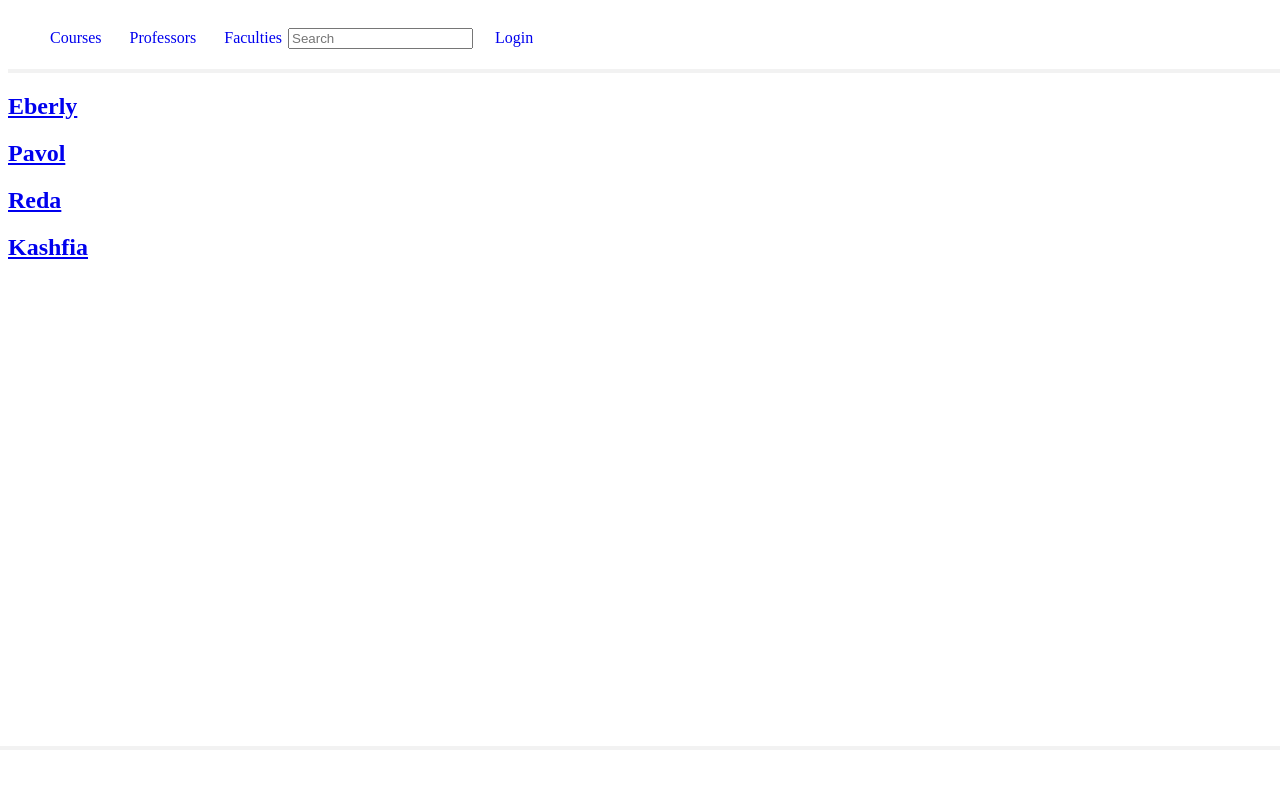
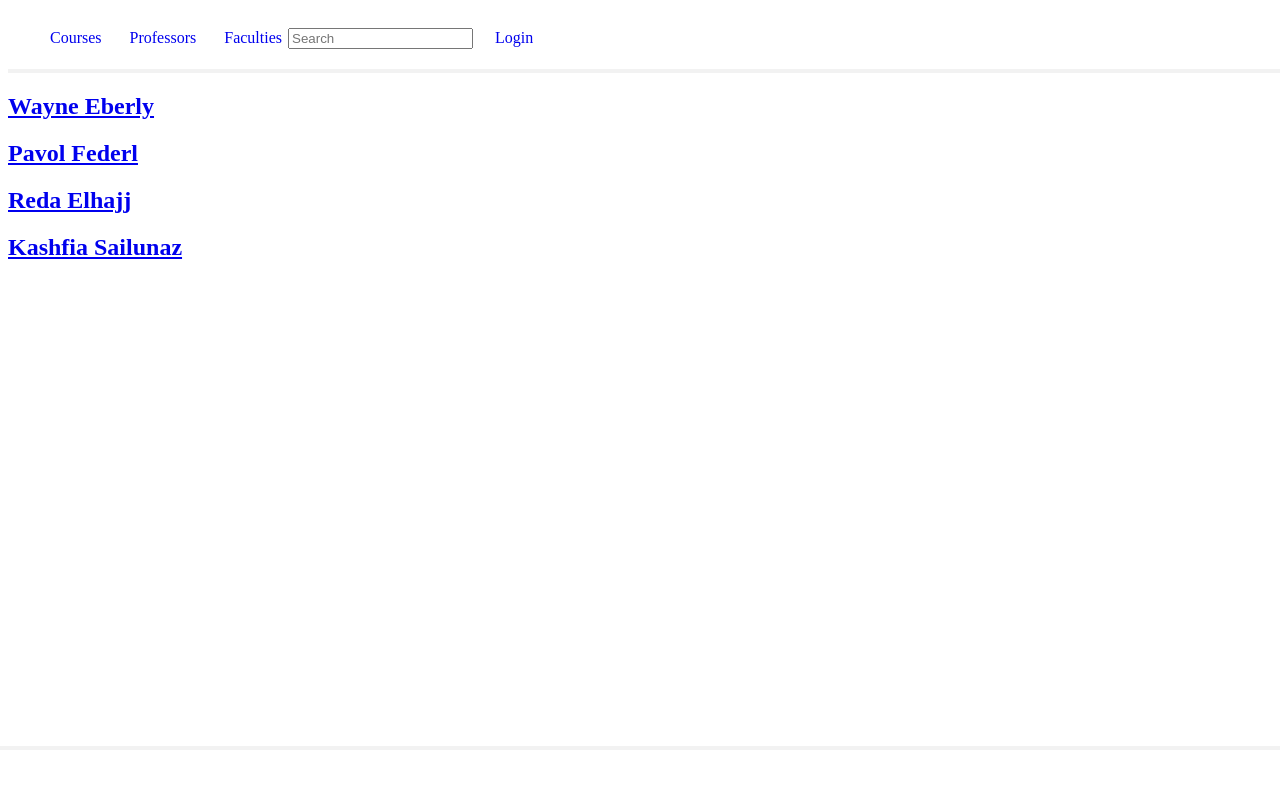
Before and after one commit to kayrux/University-Course-Helper, a React (Create React App) app in the folder client/: page /professors in a window 1280 px wide. Shown: the top 788 px of the page. Built offline with nearby package versions, Linux system fonts and the light colour scheme.

Commit message:
changed name

```diff
--- a/client/src/pages/professorList/ProfessorList.js
+++ b/client/src/pages/professorList/ProfessorList.js
@@ -3,7 +3,7 @@ import ListDisplay from '../../components/ListDiplay';
 
 const ProfessorList = () => {
 
-    const [professorList, setProfessorList] = useState(["Eberly", "Pavol", "Reda", "Kashfia"])
+    const [professorList, setProfessorList] = useState(["Wayne Eberly", "Pavol Federl", "Reda Elhajj", "Kashfia Sailunaz"])
 
     const type = "professor"
 
```
